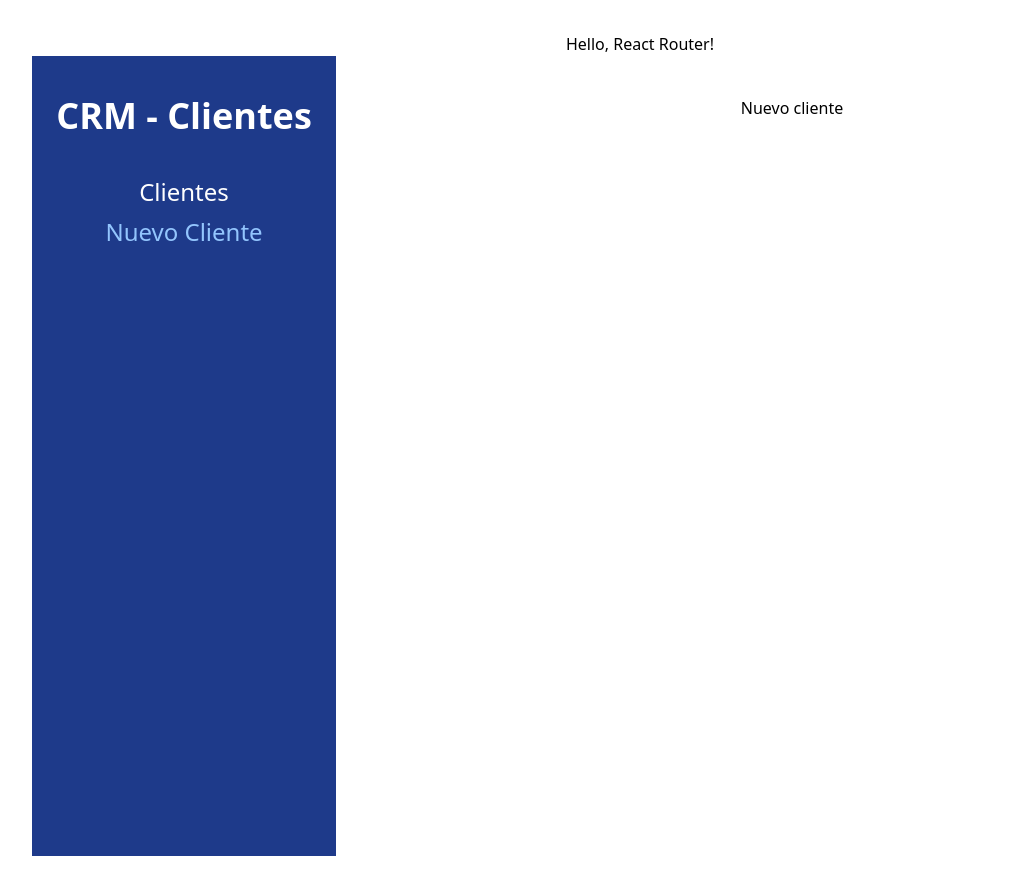
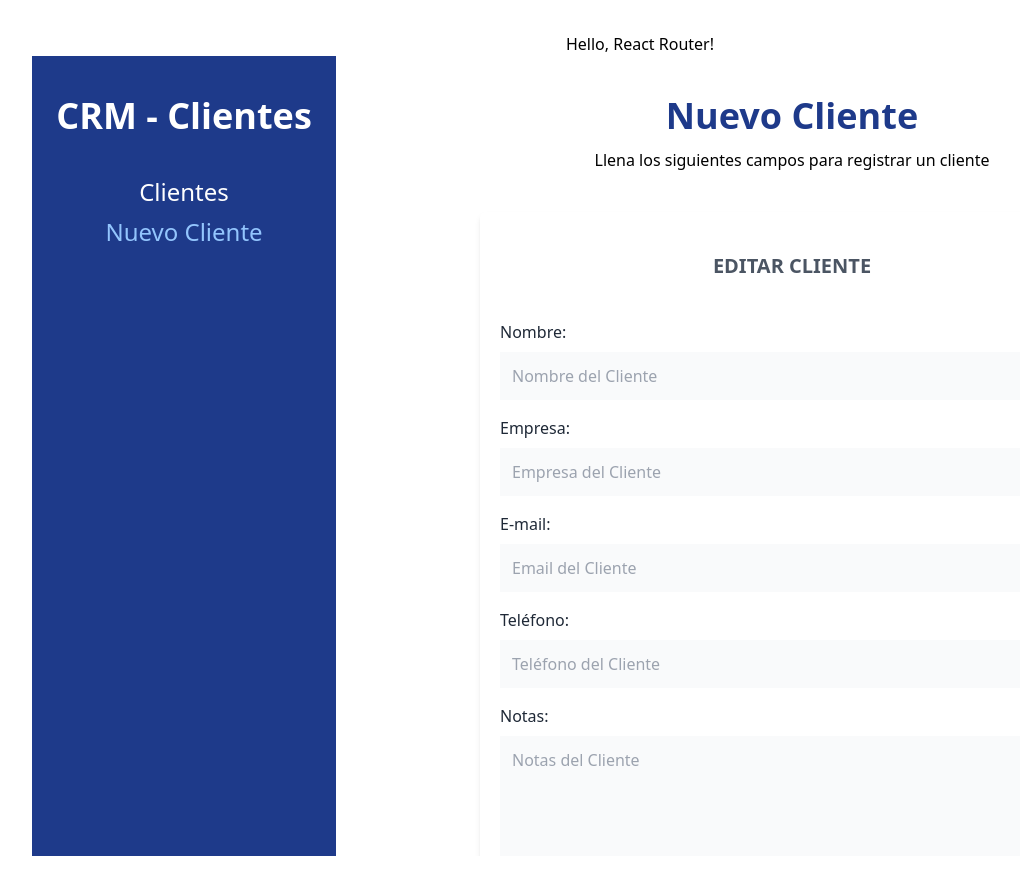
Before and after one commit to RaskovskyDavid/crm-react, a React (Vite) app: page /clientes/nuevo in a window 1280 px wide. Shown: the whole page, without its empty margins (0-1020 px from the left). Built offline with nearby package versions, Linux system fonts and the light colour scheme.

Commit message:
Configuracion inicial Formik

```diff
--- a/package.json
+++ b/package.json
@@ -9,9 +9,11 @@
     "preview": "vite preview"
   },
   "dependencies": {
+    "formik": "^2.2.9",
     "react": "^18.2.0",
     "react-dom": "^18.2.0",
-    "react-router-dom": "^6.3.0"
+    "react-router-dom": "^6.3.0",
+    "yup": "^0.32.11"
   },
   "devDependencies": {
     "@types/react": "^18.0.17",
--- /dev/null
+++ b/src/components/Formulario.jsx
@@ -0,0 +1,89 @@
+import React from 'react'
+import { Formik, Form, Field } from 'formik'
+const Formulario = () => {
+  return (
+    <div className="bg-white mt-10 px-5 py-10 rounded-md shadow-md
+            md:w-3/4 mx-auto text-left">
+                <h1 className="text-gray-600 font-bold text-xl uppercase text-center">Editar Cliente</h1>
+        <Formik
+
+        >
+            <Form className="mt-10">
+                <div className="mb-4">
+                <label className="text-gray-800"
+                                htmlFor="nombre"
+                            >Nombre:</label>
+                    <Field
+                                id="nombre"
+                                type="text"
+                                className="mt-2 block w-full p-3 bg-gray-50"
+                                placeholder="Nombre del Cliente"
+                                name="nombre"
+                            />
+                </div>
+                <div className="mb-4">
+                            <label
+                                className="text-gray-800"
+                                htmlFor="empresa"
+                            >Empresa:</label>
+                            <Field
+                                id="empresa"
+                                type="text"
+                                className="mt-2 block w-full p-3 bg-gray-50"
+                                placeholder="Empresa del Cliente"
+                                name="empresa"
+                            />
+                        </div>
+                        <div className="mb-4">
+                            <label
+                                className="text-gray-800"
+                                htmlFor="email"
+                            >E-mail:</label>
+                            <Field
+                                id="email"
+                                type="email"
+                                className="mt-2 block w-full p-3 bg-gray-50"
+                                placeholder="Email del Cliente"
+                                name="email"
+                            />
+                        </div>
+                        <div className="mb-4">
+                            <label
+                                className="text-gray-800"
+                                htmlFor="telefono"
+                            >Teléfono:</label>
+                            <Field
+                                id="telefono"
+                                type="tel"
+                                className="mt-2 block w-full p-3 bg-gray-50"
+                                placeholder="Teléfono del Cliente"
+                                name="telefono"
+                            />
+                        </div>
+                        <div className="mb-4">
+                            <label
+                                className="text-gray-800"
+                                htmlFor="notas"
+                            >Notas:</label>
+                            <Field
+                                as="textarea"
+                                id="notas"
+                                type="text"
+                                className="mt-2 block w-full p-3 bg-gray-50 h-40"
+                                placeholder="Notas del Cliente"
+                                name="notas"
+                            />
+                        <input
+                            type="submit"
+                            value='Editar Cliente'
+                            className="mt-5 w-full bg-blue-800 p-3 text-white uppercase font-bold text-lg"
+                        />
+                        </div>
+            </Form>
+        </Formik>
+
+    </div>
+  )
+}
+
+export default Formulario
--- a/src/paginas/NuevoCliene.jsx
+++ b/src/paginas/NuevoCliene.jsx
@@ -1,10 +1,14 @@
 import React from 'react'
+import Formulario from '../components/Formulario'
 
 const NuevoCliene = () => {
   return (
-    <div>
-      <h1>Nuevo cliente</h1>
-    </div>
+    <>
+    <h1 className="font-black text-4xl text-blue-900">Nuevo Cliente</h1>
+    <p className="mt-3">Llena los siguientes campos para registrar un cliente</p>
+
+    <Formulario />
+</>
   )
 }
 
```
Also changed, not shown: 2 other files (tests, documents, lock files or other folders).
